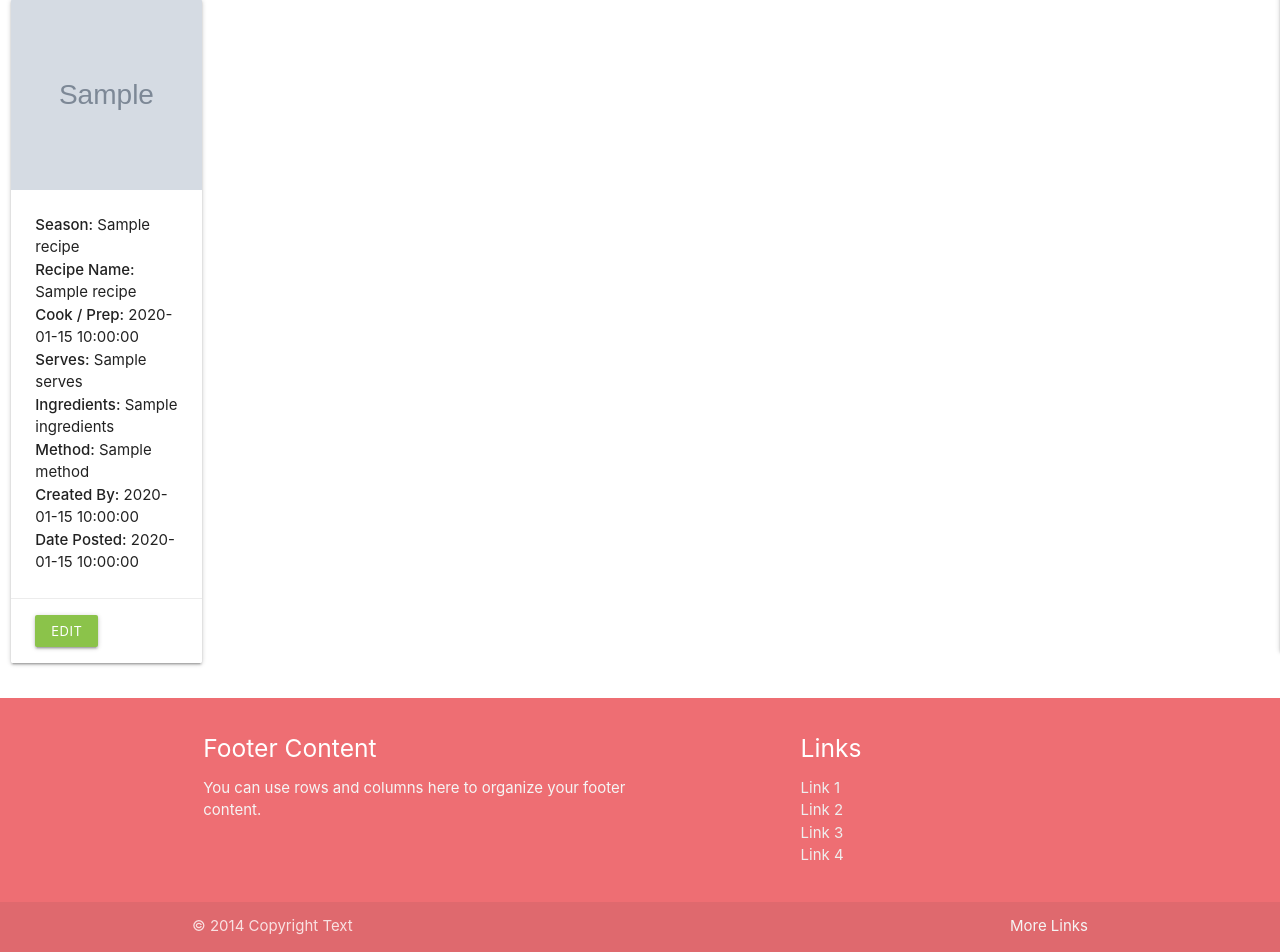
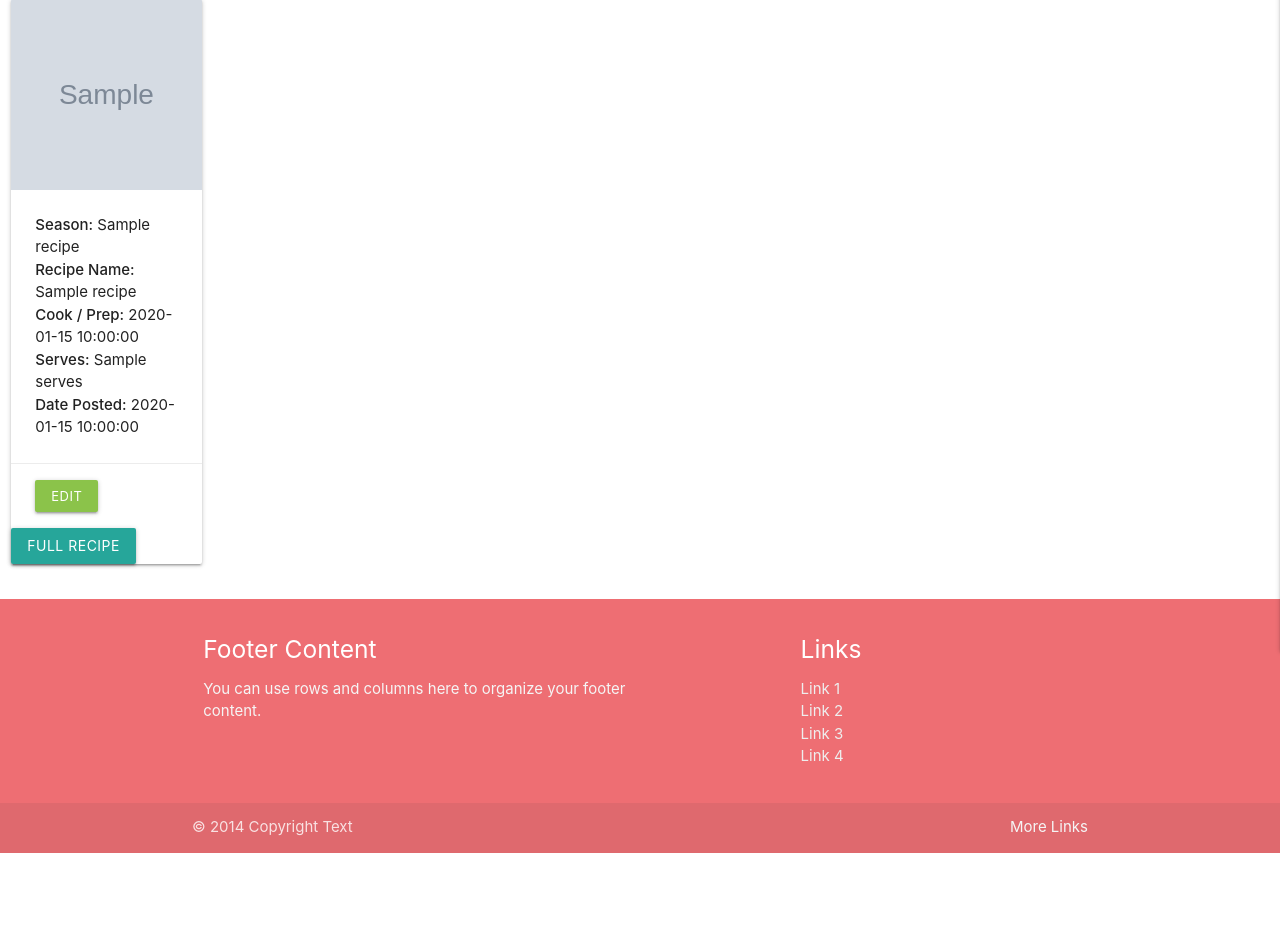
Before and after one commit to DomGambarini/bohemian-mama-pp3, a Flask app: page /recipes in a window 1280 px wide. Shown: the part 209-1161 px from the top of the page. After the commit the page ends 1062 px from the top, so only its background shows below. Run offline with Flask 3, Linux system fonts and the light colour scheme; grey boxes marked "Sample" are stand-in pictures; a database or web service that is not in the repository returns one stand-in record (values such as "Sample title"); some libraries are stand-ins or nearby versions.

Commit message:
Add modal to recipe card

```diff
--- a/static/js/script.js
+++ b/static/js/script.js
@@ -6,4 +6,5 @@ $(document).ready(function () {
     fullWidth: true,
     indicators: true,
   });
+    $('.modal').modal();
 });
--- a/templates/recipes.html
+++ b/templates/recipes.html
@@ -17,9 +17,6 @@
         <p><strong>Recipe Name:</strong> {{ recipe.recipe_name }}</p>
         <p><strong>Cook / Prep:</strong> {{ recipe.cook_time }}</p>
         <p><strong>Serves:</strong> {{ recipe.serves }}</p>
-        <p><strong>Ingredients:</strong> {{ recipe.ingredients }}</p>
-        <p><strong>Method:</strong> {{ recipe.method }}</p>
-        <p><strong>Created By:</strong> {{ recipe.created_by }}</p>
         <p><strong>Date Posted:</strong> {{ recipe.posted }}</p>
 
       </div>
@@ -29,6 +26,25 @@
         <a href="{{ url_for('edit_recipe', recipe_id=recipe._id) }}" class="btn-small light-green lighetn-1">Edit</a>
 
     </div>
+    <!-- Modal Trigger -->
+    <a class="waves-effect waves-light btn modal-trigger" href="#modal1">FULL RECIPE</a>
+
+    <!-- Modal Structure -->
+    <div id="modal1" class="modal">
+        <div class="modal-content">
+            <h4>{{ recipe.recipe_name }}</h4>
+            <p><strong>Season:</strong> {{ recipe.season_name }}</p>
+            <p><strong>Cook / Prep:</strong> {{ recipe.cook_time }}</p>
+            <p><strong>Serves:</strong> {{ recipe.serves }}</p>
+            <p><strong>Ingredients:</strong> {{ recipe.ingredients }}</p>
+            <p><strong>Method:</strong> {{ recipe.method }}</p>
+            <p><strong>Created By:</strong> {{ recipe.created_by }}</p>
+            <p><strong>Date Posted:</strong> {{ recipe.posted }}</p>
+        </div>
+        <div class="modal-footer">
+            <a href="#!" class="modal-close waves-effect waves-green btn-flat">AGREE</a>
+        </div>
+    </div>
 
     </div>
   </div>
```
